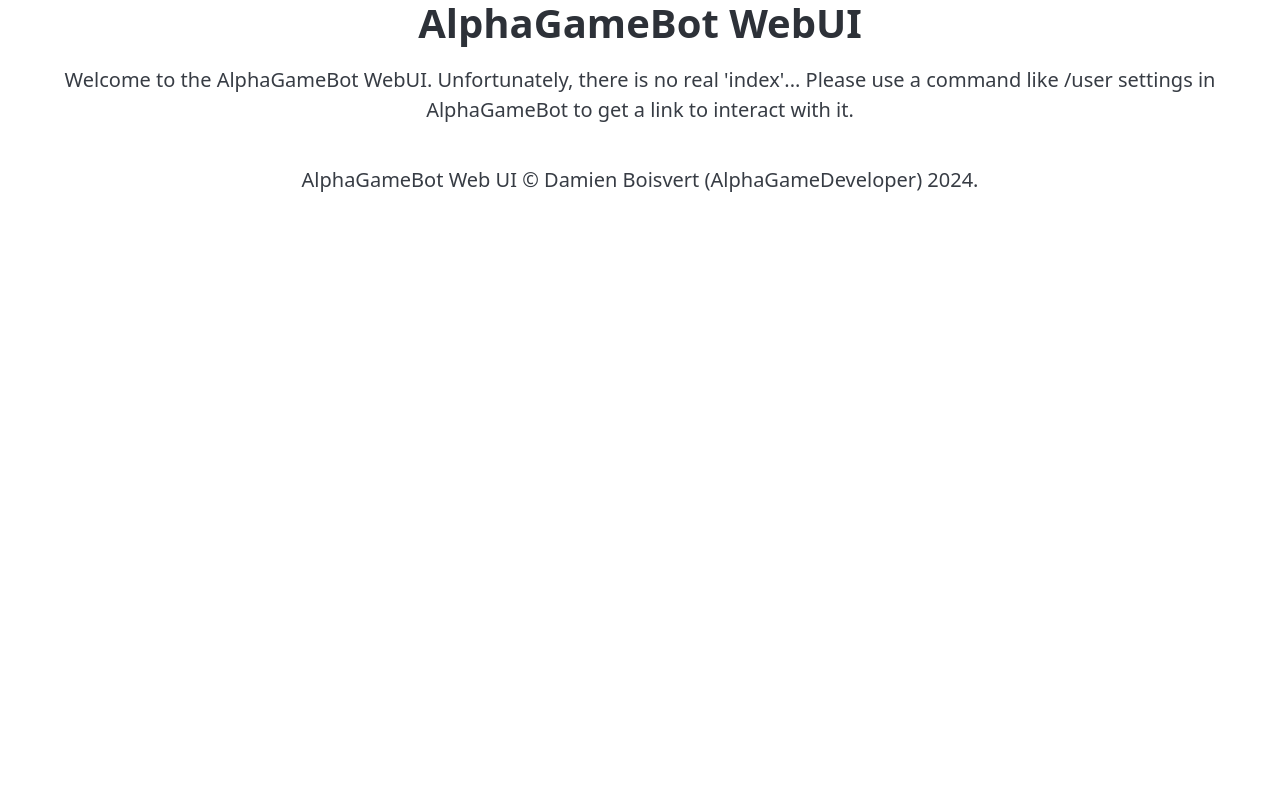
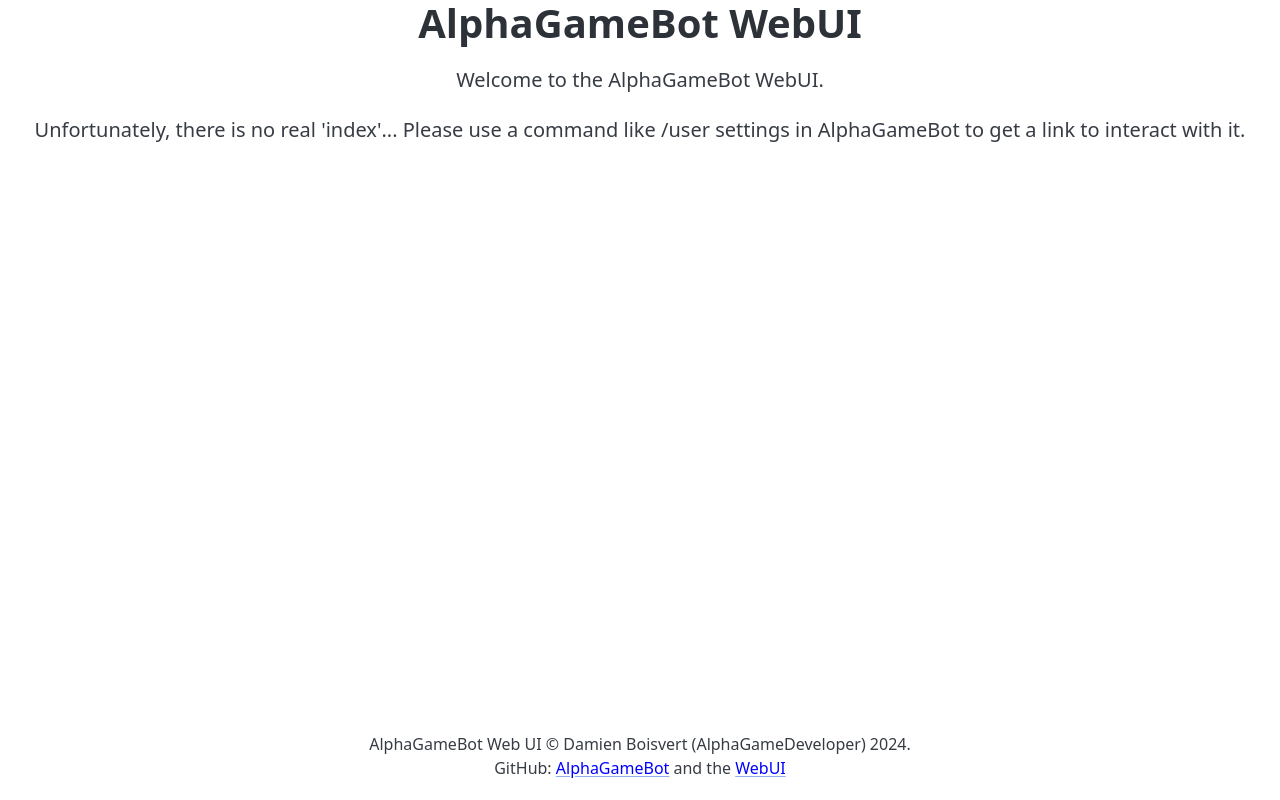
Before and after one commit to AlphaGameBot/Old-WebUI, a Flask app: page /webui/ in a window 1280 px wide. Run offline with Flask 2, Linux system fonts and the light colour scheme.

Commit message:
pushy pushy

```diff
--- a/src/main.py
+++ b/src/main.py
@@ -13,7 +13,7 @@
 import utility
 import json
 from dotenv import load_dotenv
-
+import disc
 load_dotenv() # Load environment variables from .env file
 app = Flask(__name__)
 
@@ -26,7 +26,10 @@
 
 
 def message(title, message, fulltitle=True):
-    return render_template('information.html', title=title, content=message, fulltitle=fulltitle)
+    return render_template('information.html',
+    title=title,
+    content=[line.strip("\n") for line in message.split("\n")],
+    fulltitle=fulltitle)
 
 # SERVE STATIC FILES
 @app.route("/webui/static/<path:path>")
@@ -62,7 +65,7 @@
 
 @app.route("/webui/")
 def index():
-    return message("AlphaGameBot WebUI", "Welcome to the AlphaGameBot WebUI.  Unfortunately, there is no real 'index'...  Please use a command like /user settings in AlphaGameBot to get a link to interact with it.")
+    return message("AlphaGameBot WebUI", "Welcome to the AlphaGameBot WebUI.\nUnfortunately, there is no real 'index'...  Please use a command like /user settings in AlphaGameBot to get a link to interact with it.")
 
 @app.route("/webui/user/settings")
 def user_settings():
@@ -148,6 +151,51 @@
 def guild_settings_applied():
     return "<h2>Settings Applied.</h2>"
 
+@app.route("/webui/user/stats/<int:userid>")
+def user_page_global(userid: int):
+    cnx.reconnect()
+    c = cnx.cursor()
+
+    c.execute("SELECT messages_sent, commands_ran FROM user_stats WHERE userid = %s", [userid])
+
+    try:
+        messages, commands = c.fetchone()
+    except TypeError:
+        return message("Error",
+        "This user is not recognized.\n"
+        "Remember that AlphaGameBot needs to be able to see this user (i.e, being in at least one server with them),"
+        " and that they need to have sent at least one message.\n\n"
+        "If you believe that this is an error, please make a GitHub issue."), 404
+
+
+    i = disc.ShittyDiscordHandler(os.getenv("TOKEN"))
+
+    pfp, d = i.getAvatarFromUser(userid, size=64, rc=True)
+    print(pfp)
+
+    return render_template("user_stats.html", messages_sent=messages, username=d['username'], commands_ran=commands, pfp=pfp, guild=True, userid=userid)
+
+
+
+
+@app.route("/webui/user/stats/<int:userid>/<int:guildid>")
+def user_page_guild(userid: int, guildid: int):
+    cnx.reconnect()
+    c = cnx.cursor()
+
+    c.execute("SELECT messages_sent, commands_ran, user_level FROM guild_user_stats WHERE userid = %s AND guildid = %s", (userid, guildid))
+
+    try:
+        messages, commands, level = c.fetchone()
+    except TypeError:
+        return message("Error", "This user and/or guild is not recognized."), 404
+
+    i = disc.ShittyDiscordHandler(os.getenv("TOKEN"))
+
+    pfp, d = i.getAvatarFromUser(userid, size=64, rc=True)
+    print(pfp)
+    return render_template("user_stats.html", messages_sent=messages, username=d['username'], commands_ran=commands, level=level, pfp=pfp, guild=True, userid=userid)
+
 @app.route("/healthcheck")
 @app.route("/webui/healthcheck")
 def healthcheck():
--- a/src/static/global.css
+++ b/src/static/global.css
@@ -13,3 +13,14 @@
     margin-left: auto;
     margin-right: auto;
 }
+
+.tooltip span {
+	display: none;
+	background-color: yellow;
+	border: 1px dashed #000000;
+	cursor: pointer;
+}
+
+.tooltip:hover span {
+	display: inline;
+}
--- /dev/null
+++ b/src/static/information.css
@@ -0,0 +1,12 @@
+footer {
+	position: fixed;
+	bottom: 0;
+	left: 0;
+	right: 0;
+	text-align: center;
+	font-size: 12pt;
+}
+
+footer p {
+	margin: 0;
+}
--- a/src/templates/information.html
+++ b/src/templates/information.html
@@ -1,11 +1,13 @@
+<!-- Template: information.html; Path src/templates/information.html -->
 <!DOCTYPE html>
 <html lang="en">
     <head>
         <meta charset="UTF-8">
         <meta name="viewport" content="width=device-width, initial-scale=1.0">
-        <title>Information &bull; AlphaGameBot Web UI</title>
+        <title>{{title}} &bull; AlphaGameBot Web UI</title>
         <link rel="stylesheet" type="text/css" href="/webui/static/pico.min.css" />
         <link rel="stylesheet" type="text/css" href="/webui/static/global.css" />
+        <link rel="stylesheet" type="text/css" href="/webui/static/information.css" />
     </head>
     <body class="center">
         {% if fulltitle %}
@@ -13,8 +15,23 @@
         {% else %}
         <h2>{{title}}</h2>
         {% endif %}
-        <p>{{content}}</p>
-        <footer>AlphaGameBot Web UI &copy; Damien Boisvert (AlphaGameDeveloper) 2024.</footer>
+        <div id="information_content">
+        	{% for line in content %}
+        	{% if line == "" %}
+        	<!-- empty line -->
+        	<p>&nbsp;</p>
+        	{% else %}
+        	<p>{{line}}</p>
+        	{% endif %}
+        	{% endfor %}
+		</div>
+    </body>
+    <footer>
+    	<p>AlphaGameBot Web UI &copy; Damien Boisvert (AlphaGameDeveloper) 2024.</p>
+    	<p>GitHub:
+    		<a href="https://github.com/AlphaGameBot/AlphaGameBot">AlphaGameBot</a>
+    		and the
+    		<a href="https://github.com/AlphaGameBot/WebUI">WebUI</a>
+    </footer>
 
-    </body>
 </html>
```
Also changed, not shown: src/disc.py (added, +36 -0 lines), src/templates/user_stats.html (added, +27 -0 lines).
